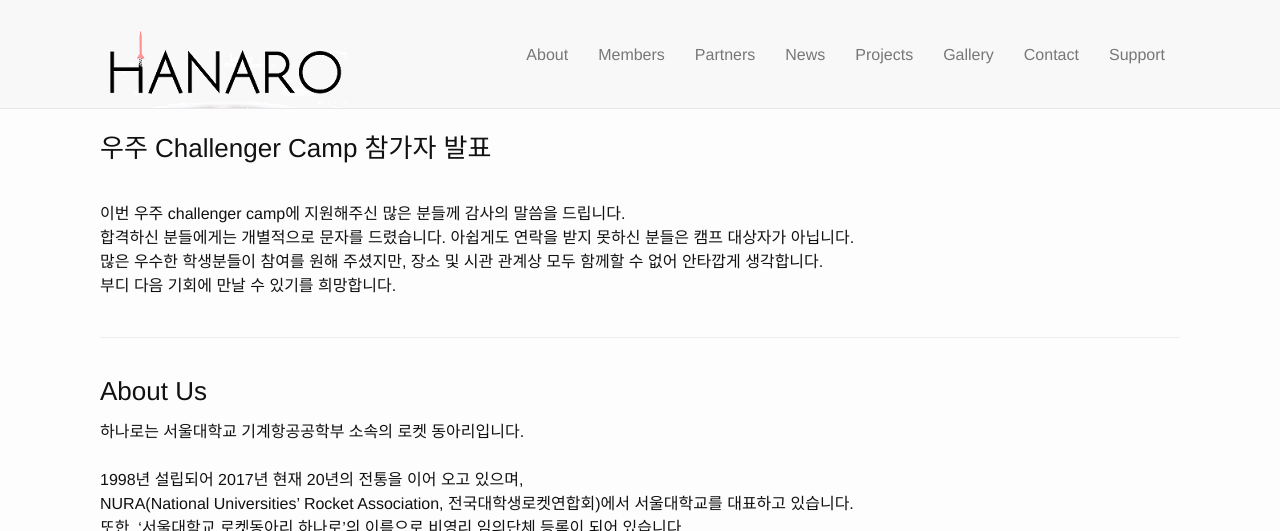
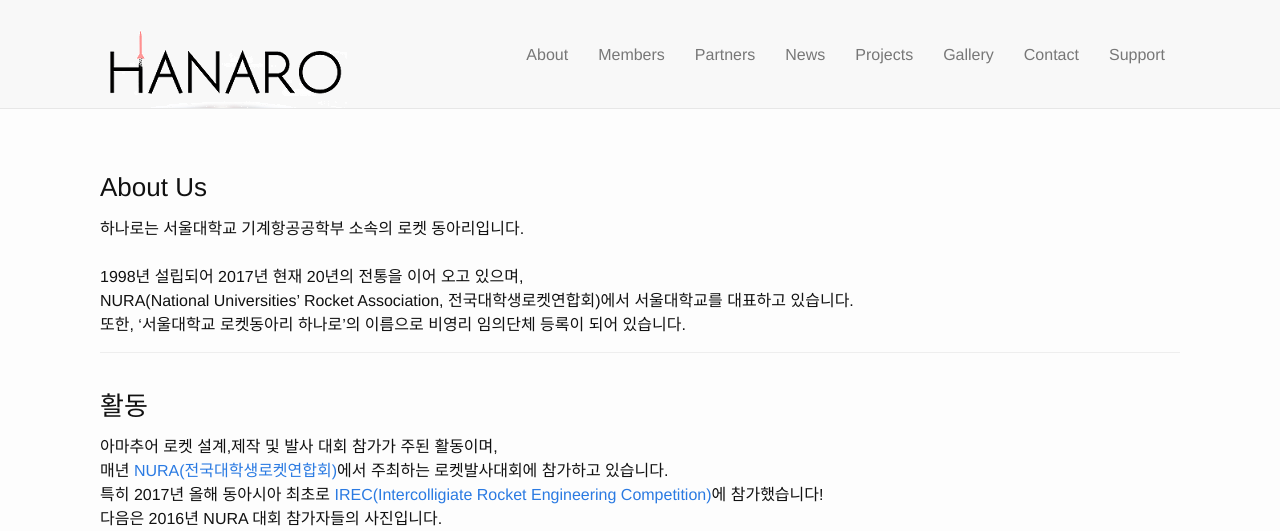
Before and after one commit to Hanaro2021/hanaro.github.io, a Jekyll site: the page built from _pages/1.about.md, in a window 1280 px wide. Shown: the top 531 px of the page. Built offline with Jekyll 4.4.1, drawn with Linux system fonts in a browser that asks for light colours; nearby versions of some CDN libraries; grey boxes are pictures that could not be loaded.

Commit message:
Update 1.about.md

```diff
--- a/_pages/1.about.md
+++ b/_pages/1.about.md
@@ -4,17 +4,6 @@ title: About
 permalink: /about/
 ---
 
-<h3>우주 Challenger Camp 참가자 발표</h3>
-<br/>
-이번 우주 challenger camp에 지원해주신 많은 분들께 감사의 말씀을 드립니다. <br/>
-합격하신 분들에게는 개별적으로 문자를 드렸습니다. 아쉽게도 연락을 받지 못하신 분들은 캠프 대상자가 아닙니다.
-<br/>
-많은 우수한 학생분들이 참여를 원해 주셨지만, 장소 및 시관 관계상 모두 함께할 수 없어 안타깝게 생각합니다.
-<br/>
-부디 다음 기회에 만날 수 있기를 희망합니다.
-<br/><br/>
-
-* * *
 <br/>
 <h3>About Us</h3>
 하나로는 서울대학교 기계항공공학부 소속의 로켓 동아리입니다.<br/><br/>
```
